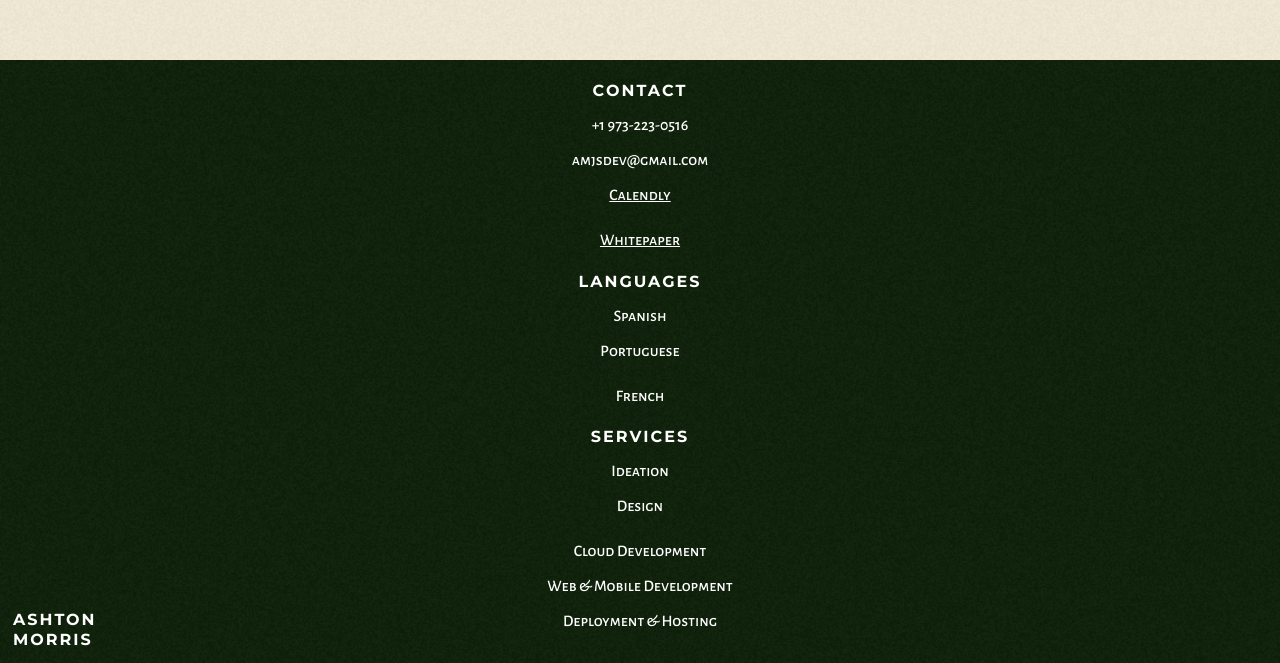
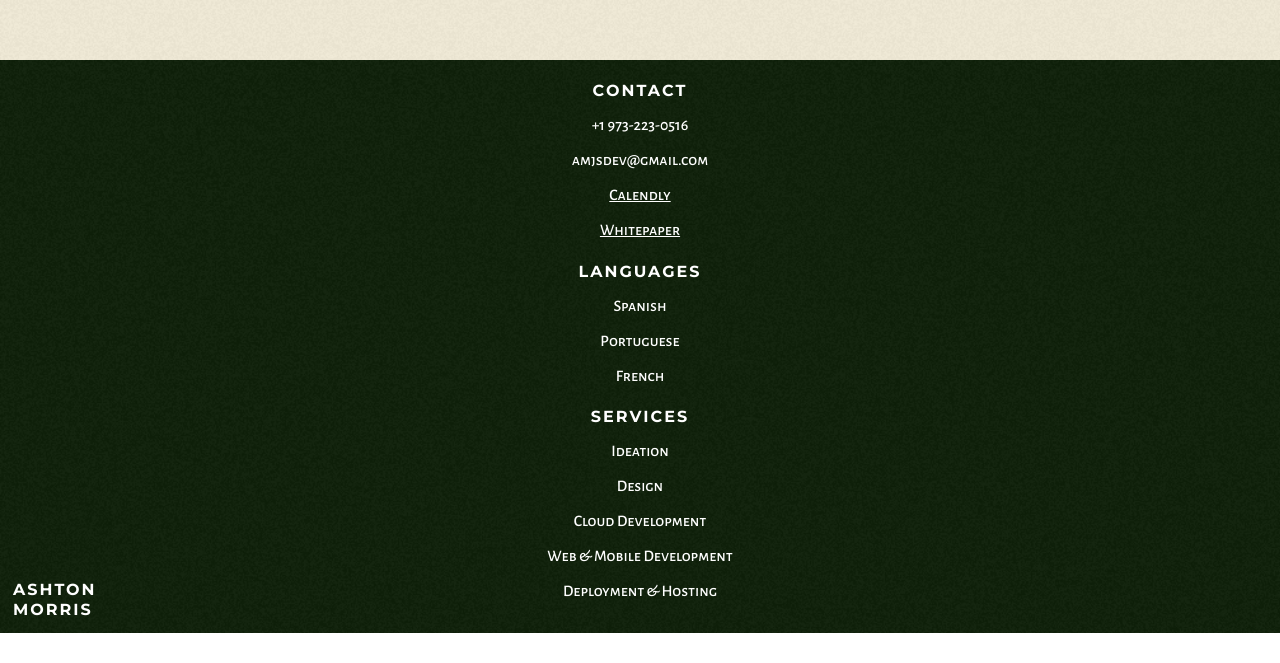
Before and after one commit to xtravanillasoftware/1car.us, a React (Create React App) app: page / in a window 1280 px wide. Shown: the part 740-1403 px from the top of the page. After the commit the page ends 1373 px from the top, so only its background shows below. Built offline with nearby package versions, Linux system fonts and the light colour scheme.

Commit message:
updated css

```diff
--- a/src/pages/cover.scss
+++ b/src/pages/cover.scss
@@ -116,9 +116,9 @@
       margin-bottom: 0;
     }
 
-    p:nth-child(4n) {
-      margin-bottom: 10px;
-    }
+    // p:nth-child(4n) {
+    //   margin-bottom: 10px;
+    // }
 
     a {
       color: white;
```
Also changed, not shown: 6 other files (tests, documents, lock files or other folders).
